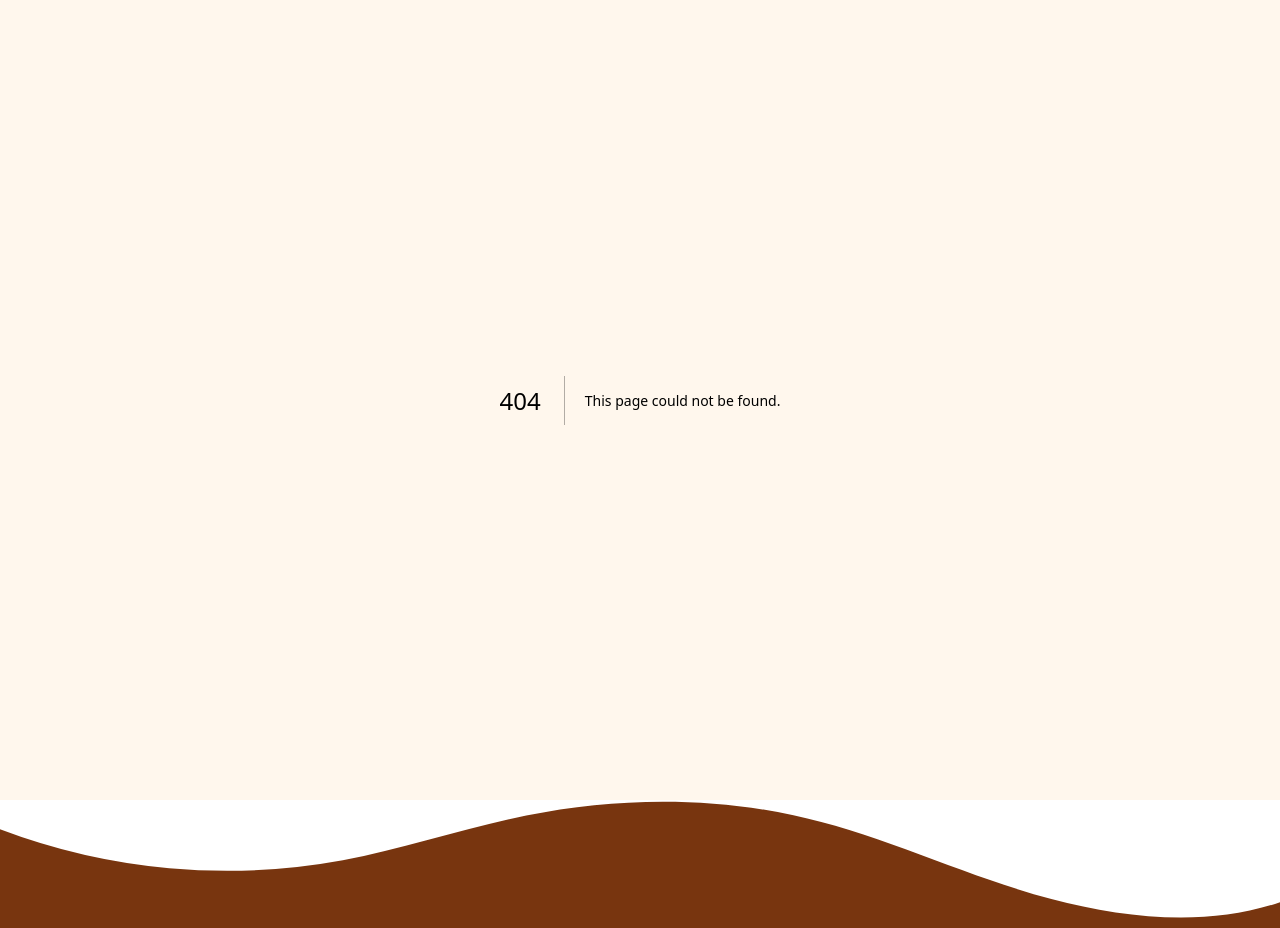
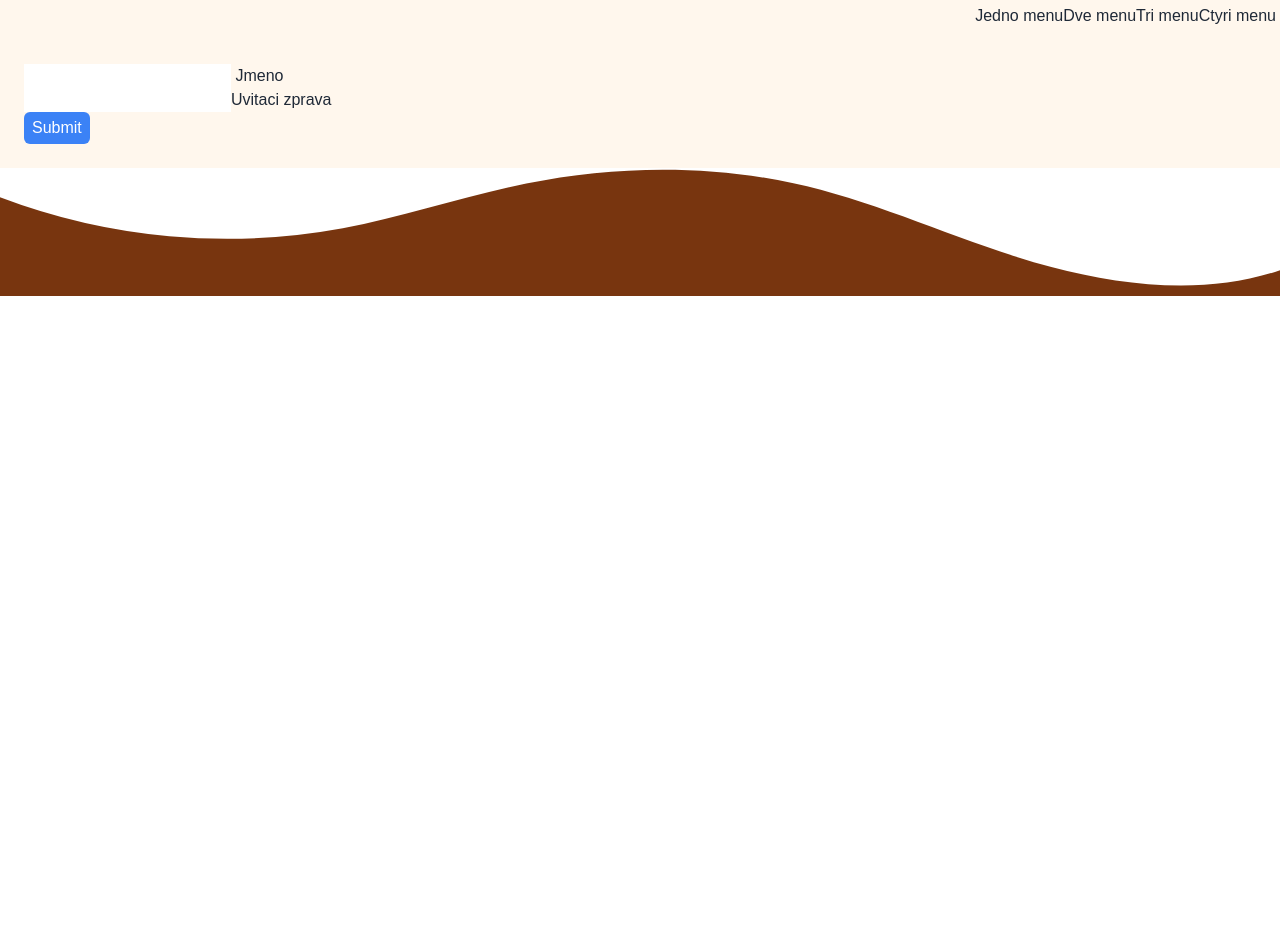
Before and after one commit to martin-1415/svatbaFE, a Next.js app: page /newVisitor in a window 1280 px wide. Before the commit this address had no page. After the commit the page ends 800 px from the top, so only its background shows below. Built offline with nearby package versions, Linux system fonts and the light colour scheme.

Commit message:
connection to the database, saving new visitor

```diff
--- a/package.json
+++ b/package.json
@@ -10,9 +10,11 @@
   },
   "dependencies": {
     "axios": "^1.7.9",
+    "mongodb": "^6.12.0",
     "next": "15.1.3",
     "react": "^19.0.0",
-    "react-dom": "^19.0.0"
+    "react-dom": "^19.0.0",
+    "rxjs": "^7.8.1"
   },
   "devDependencies": {
     "@eslint/eslintrc": "^3",
--- a/src/app/components/Navigation.tsx
+++ b/src/app/components/Navigation.tsx
@@ -2,7 +2,7 @@ import BurgerMenu from "@/app/components/BurgerMenu/BurgerMenu";
 
 export default function Navigation() {
     return (
-        <div  className="absolute top-1 right-1 z-10">
+        <div  className="absolute top-1 right-1 z-10 ">
             <div className="flex flex-row-reverse
                               sm:hidden">
                 <BurgerMenu/>
--- a/src/app/layout.tsx
+++ b/src/app/layout.tsx
@@ -1,6 +1,7 @@
 import type { Metadata } from "next";
 import { Geist, Geist_Mono, Dancing_Script } from "next/font/google";
 import "./globals.css";
+import Navigation from "@/app/components/Navigation";
 
 const geistSans = Geist({
   variable: "--font-geist-sans",
@@ -38,18 +39,23 @@ export default function RootLayout({
           rel="stylesheet"
         />
       </head>
-      <body
-        className={`${geistSans.variable} ${geistMono.variable} ${dancingScript.variable} bg-orange-50`}
-      >
+      <body className={`${geistSans.variable} ${geistMono.variable} ${dancingScript.variable} bg-orange-50 flex flex-col`}>
+        <div id="header" className="h-10">
+            <Navigation />
+        </div>
 
-        {children}
-        <div>
+        <main>
+            {children}
+        </main>
+
+        <div id="footer">
             <svg
                 data-name="Layer 1"
                 xmlns="http://www.w3.org/2000/svg"
                 viewBox="0 0 1200 120"
                 className="w-full h-auto bg-amber-900"
             >
+
                 <path
                     d="M321.39,56.44c58-10.79,114.16-30.13,172-41.86,82.39-16.72,168.19-17.73,250.45-.39C823.78,31,906.67,72,985.66,92.83c70.05,18.48,146.53,26.09,214.34,3V0H0V27.35A600.21,600.21,0,0,0,321.39,56.44Z"
                     //   fill="#f5f5f5"
--- /dev/null
+++ b/src/app/newVisitor/page.tsx
@@ -0,0 +1,47 @@
+"use client";
+
+import Form from 'next/form'
+import { FormEvent } from 'react'
+
+export default function Page() {
+
+    async function onSubmit(event: FormEvent<HTMLFormElement>) {
+        event.preventDefault()
+
+        const apiUrl:string|undefined = process.env.NEXT_PUBLIC_API_URL;
+        const formData = new FormData(event.currentTarget)
+
+        try {
+            const response: Response = await fetch(apiUrl!.concat("/newVisitor"), {
+                method: 'POST',
+                body: formData,
+            })
+            if (!response.ok) {
+                throw new Error(`Response status: ${response.status}`);
+            }
+            console.log('jede');
+            const json = await response.json();
+            console.log(json);
+            } catch{
+                console.error("Saving visitor failed.");
+            }
+
+        // Handle response if necessary
+        //const data = await response.json()
+
+    }
+
+    return (
+        <Form action="/search" className="p-6" onSubmit={onSubmit}>
+            <div>
+                <input name="name"/>
+                <label htmlFor="name"> Jmeno</label>
+            </div>
+            <div>
+                <input name="welcomeMessage"/>
+                <label htmlFor="welcomeMessage ">Uvitaci zprava</label>
+            </div>
+            <button type="submit" className="bg-blue-500 text-white rounded-md px-2 py-1">Submit</button>
+         </Form>
+    )
+}
--- a/src/app/page.tsx
+++ b/src/app/page.tsx
@@ -1,14 +1,14 @@
 import Countdown from "@/app/components/Countdown";
 import Image from "next/image";
 import ButtonLocation from "@/app/components/ButtonLocation";
-import Navigation from "@/app/components/Navigation";
 
 export default function Home() {
+
   return (
-    <main>
+    <div>
       <section className="bg-base-100">
         <img src="/curlies.svg" alt="Icon" className="absolute top-2 left-2 z-10 w-1/2 opacity-50" />
-        <Navigation />
+
         <div className="absolute z-10 top-14 font-dancing left-14 text-2xl m-2">
           Tak dlouho se hledali, až na sebe zbyli.
         </div>
@@ -152,6 +152,6 @@ export default function Home() {
           </div>
         </div>
       </section>
-    </main>
+    </div>
   );
 }
```
Also changed, not shown: 1 other file (tests, documents, lock files or other folders).
